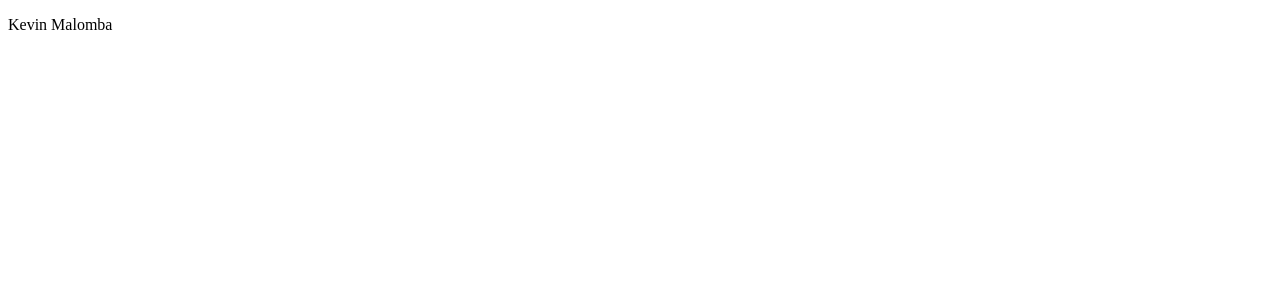
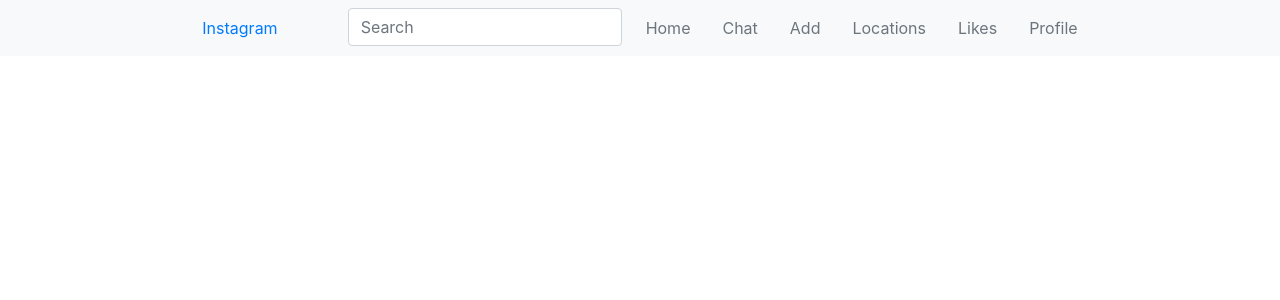
Before and after one commit to MalombaKevin/Instagram-GB, a Django app: page / in a window 1280 px wide. Before the commit the part shown is almost empty. Shown: the top 300 px of the page. Run offline with Django 4.2, Linux system fonts and the light colour scheme.

Commit message:
feat: Navigation bar : adds navigation bar to the home page

```diff
--- a/instapp/templates/index.html
+++ b/instapp/templates/index.html
@@ -1,12 +1,40 @@
 <!DOCTYPE html>
 <html lang="en">
+
 <head>
     <meta charset="UTF-8">
     <meta http-equiv="X-UA-Compatible" content="IE=edge">
     <meta name="viewport" content="width=device-width, initial-scale=1.0">
+    <link rel="stylesheet" href="https://cdn.jsdelivr.net/npm/bootstrap@4.6.1/dist/css/bootstrap.min.css"
+        integrity="sha384-zCbKRCUGaJDkqS1kPbPd7TveP5iyJE0EjAuZQTgFLD2ylzuqKfdKlfG/eSrtxUkn" crossorigin="anonymous">
     <title>Instagram GB</title>
 </head>
+
 <body>
-    <p>Kevin Malomba</p>
+    <nav class="navbar navbar-expand-lg navbar-light bg-light">
+
+        <div class="collapse navbar-collapse" style="display:flex; justify-content:center">
+            <ul class="nav justify-content-between">
+                <li class="nav-item active">
+                    <a class="nav-link" href="#">Instagram <span class="sr-only">(current)</span></a>
+                </li>&nbsp;&nbsp;&nbsp;&nbsp;&nbsp;&nbsp;&nbsp;&nbsp;&nbsp;&nbsp;&nbsp;&nbsp;
+
+                <li>
+                    <form class="form-inline my-2 my-lg-0">
+                        <input class="form-control mr-sm-2" type="search" placeholder="Search">
+                    </form>
+                </li>
+                <li class="nav-item">
+                <li><a class="nav-link disabled" href="#">Home</a></li>
+                <li><a class="nav-link disabled" href="#">Chat</a></li>
+                <li><a class="nav-link disabled" href="#">Add</a></li>
+                <li><a class="nav-link disabled" href="#">Locations</a></li>
+                <li><a class="nav-link disabled" href="#">Likes</a></li>
+                <li><a class="nav-link disabled" href="#">Profile</a></li>
+            </ul>
+
+        </div>
+    </nav>
 </body>
+
 </html>
```
